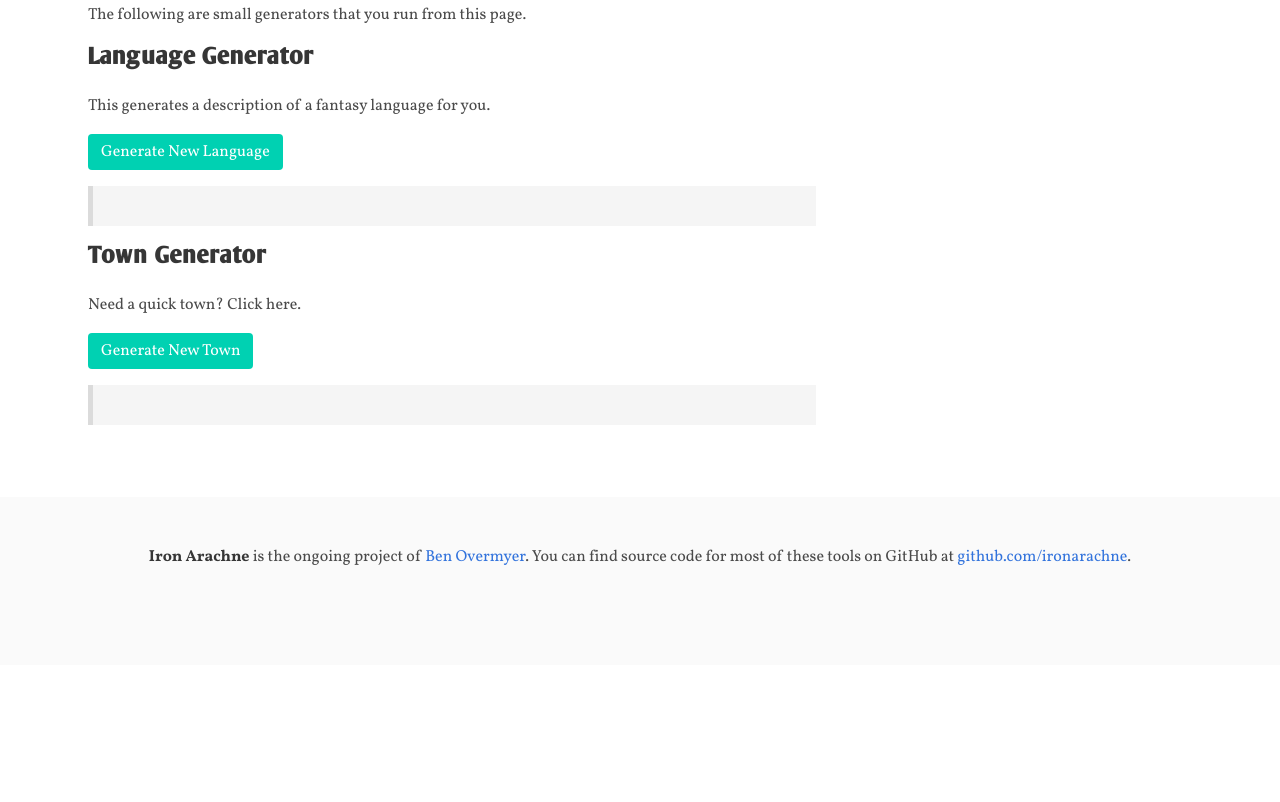
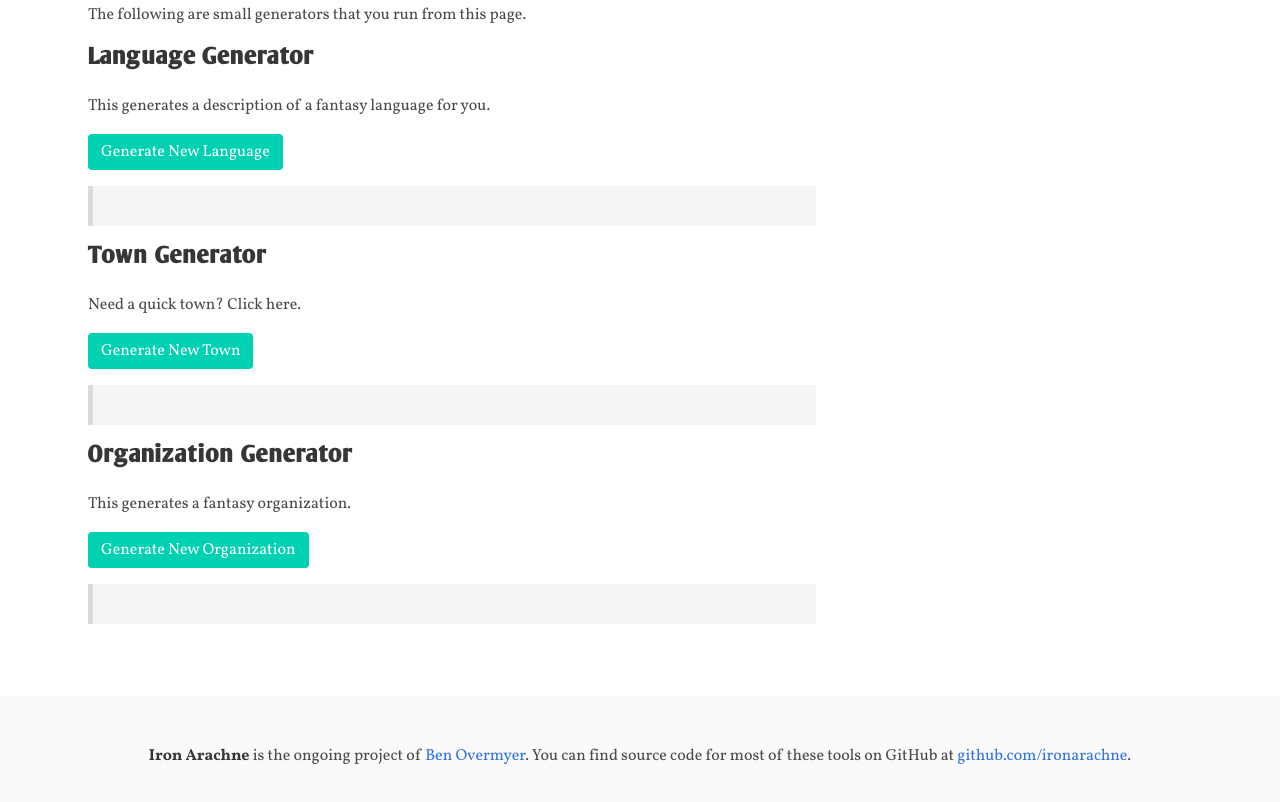
Before and after one commit to ironarachne/ironarachne.com, a website: page public/index.html in a window 1280 px wide. Shown: the part 864-1666 px from the top of the page. Before the commit the page ends 1529 px from the top, so only its background shows below. Drawn offline with nearby package versions, Linux system fonts and the light colour scheme; no server answers.

Commit message:
Add organization generator

```diff
--- a/public/index.html
+++ b/public/index.html
@@ -71,6 +71,11 @@
           <p>Need a quick town? Click here.</p>
           <p><button class="button is-primary" v-on:click="generateTown">Generate New Town</button></p>
           <blockquote>{{ townDescription }}</blockquote>
+
+          <h4 class="title is-4">Organization Generator</h4>
+          <p>This generates a fantasy organization.</p>
+          <p><button class="button is-primary" v-on:click="generateOrganization">Generate New Organization</button></p>
+          <blockquote>{{ organizationDescription }}</blockquote>
         </div>
         <div class="column is-one-third">
           <div class="has-text-centered content">
@@ -116,6 +121,7 @@
       data: {
         languageDescription: '',
         languageName: '',
+        organizationDescription: '',
         townDescription: ''
       },
       methods: {
@@ -126,6 +132,17 @@
             .then(response => response.json())
             .then(response => {
               this.languageDescription = response.Description
+            })
+            .catch(error => console.error(error));
+        },
+        generateOrganization: function (event) {
+          id = getRandomInt(1000000)
+          url = 'https://orggen.ironarachne.com/' + id
+
+          fetch(url)
+            .then(response => response.json())
+            .then(response => {
+              this.organizationDescription = 'The ' + response.Name + ', ' + response.Type.Name + '. They are a ' + response.SizeClass.Name + ' group with ' + response.Size + ' members. They are considered to be ' + response.PrimaryTrait + '.'
             })
             .catch(error => console.error(error));
         },
```
